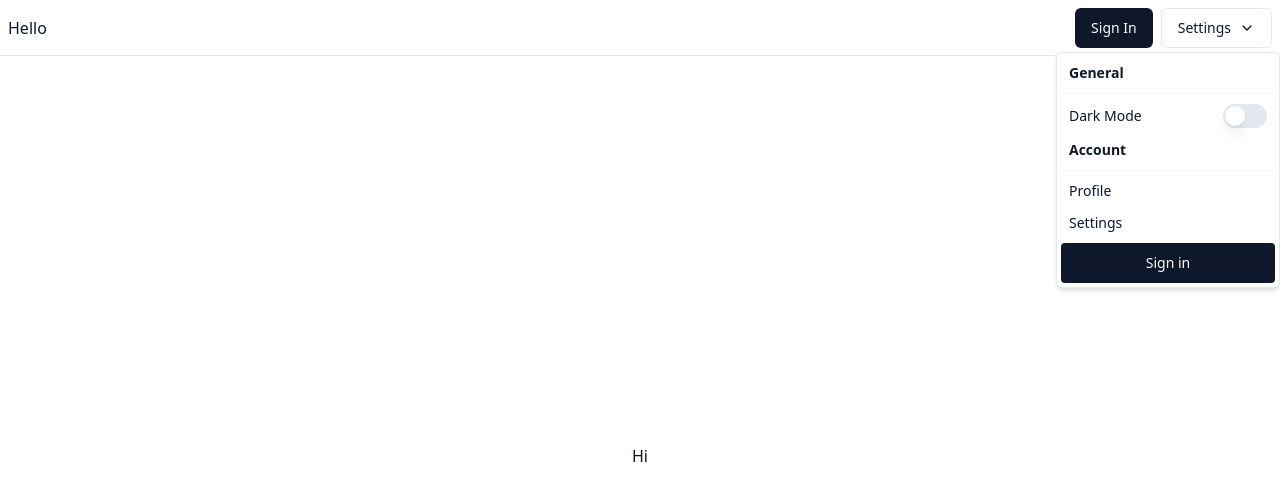
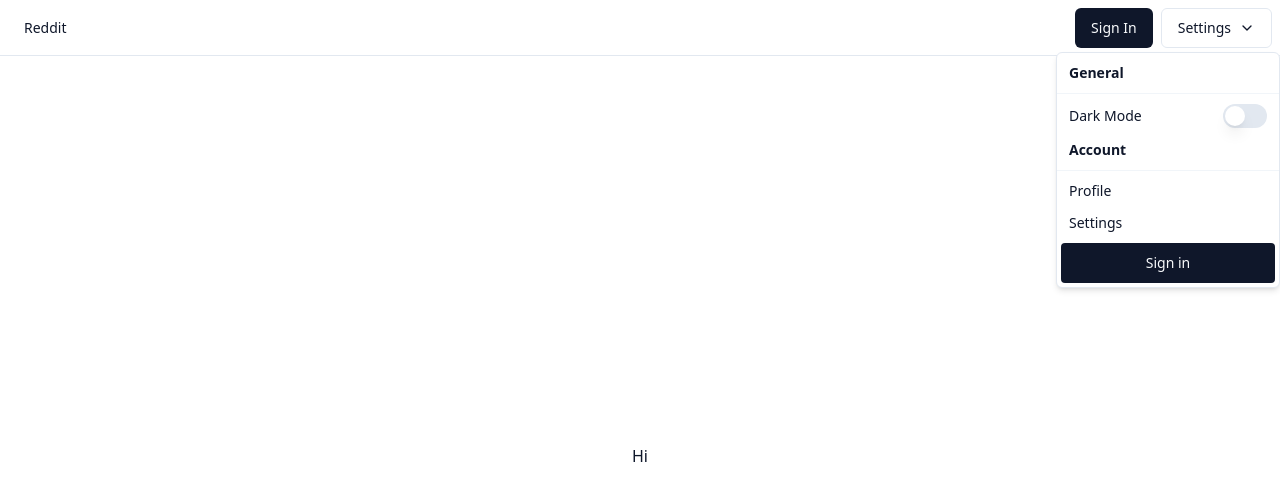
Before and after one commit to rtokala14/reddit-clone, a Next.js app: page / in a window 1280 px wide. Both pictures are taken after a click on the button "Settings". Shown: the top 500 px of the page. Built offline with nearby package versions, Linux system fonts and the light colour scheme; no server answers.

Commit message:
Add page for user profile settings

```diff
--- a/app/layout.tsx
+++ b/app/layout.tsx
@@ -15,6 +15,7 @@ import SIgnOutBtnForDD from "@/components/SIgnOutBtnForDD";
 import LoginOrNone from "@/components/LoginOrNone";
 import { ThemeChanger, ThemeProviderX } from "@/components/ThemeProviderX";
 import { Label } from "@/components/ui/label";
+import Link from "next/link";
 
 export const metadata = {
   title: "Reddit Clone",
@@ -49,8 +50,10 @@ export default function RootLayout({
 
 function NavBar() {
   return (
-    <div className=" w-full flex justify-between items-center h-14 px-2 border-b border-b-border">
-      <div>Hello</div>
+    <nav className=" w-full z-50 sticky backdrop-blur-lg top-0 flex justify-between items-center h-14 px-2 border-b border-b-border">
+      <Link href={"/"}>
+        <Button variant={"ghost"}>Reddit</Button>
+      </Link>
       <div className="flex items-center gap-2">
         <LoginOrNone />
         <div className="">
@@ -67,12 +70,14 @@ function NavBar() {
               <DropdownMenuLabel>Account</DropdownMenuLabel>
               <DropdownMenuSeparator />
               <DropdownMenuItem>Profile</DropdownMenuItem>
-              <DropdownMenuItem>Settings</DropdownMenuItem>
+              <Link href={"/user-settings"}>
+                <DropdownMenuItem>Settings</DropdownMenuItem>
+              </Link>
               <SIgnOutBtnForDD />
             </DropdownMenuContent>
           </DropdownMenu>
         </div>
       </div>
-    </div>
+    </nav>
   );
 }
--- /dev/null
+++ b/app/user-settings/[[...slug]]/page.tsx
@@ -0,0 +1,21 @@
+"use client";
+import { UserProfile } from "@clerk/nextjs";
+import { dark, shadesOfPurple } from "@clerk/themes";
+import { useTheme } from "next-themes";
+
+function Page() {
+  const { theme } = useTheme();
+  return (
+    <div className="w-full pb-4 flex items-center justify-center pt-4">
+      <UserProfile
+        appearance={{
+          baseTheme: theme === "dark" ? dark : shadesOfPurple,
+        }}
+        path="/user-settings"
+        routing="path"
+      />
+    </div>
+  );
+}
+
+export default Page;
--- a/components/ThemeProviderX.tsx
+++ b/components/ThemeProviderX.tsx
@@ -33,7 +33,7 @@ export function ThemeChanger() {
       }}
       className=" justify-between"
     >
-      <Label className=" font-normal" htmlFor="darkMode">
+      <Label className=" font-normal hover:cursor-pointer" htmlFor="darkMode">
         Dark Mode
       </Label>
       <Switch id="darkMode" checked={theme === "dark"} />
--- a/tsconfig.json
+++ b/tsconfig.json
@@ -29,6 +29,6 @@
     "**/*.tsx",
     ".next/types/**/*.ts",
     "lib/seed.ts"
-  ],
+, "app/user-settings/[...slug]/...page.tsx"  ],
   "exclude": ["node_modules"]
 }
```
Also changed, not shown: package.json (+4 -3 lines), 1 other file (tests, documents, lock files or other folders).
